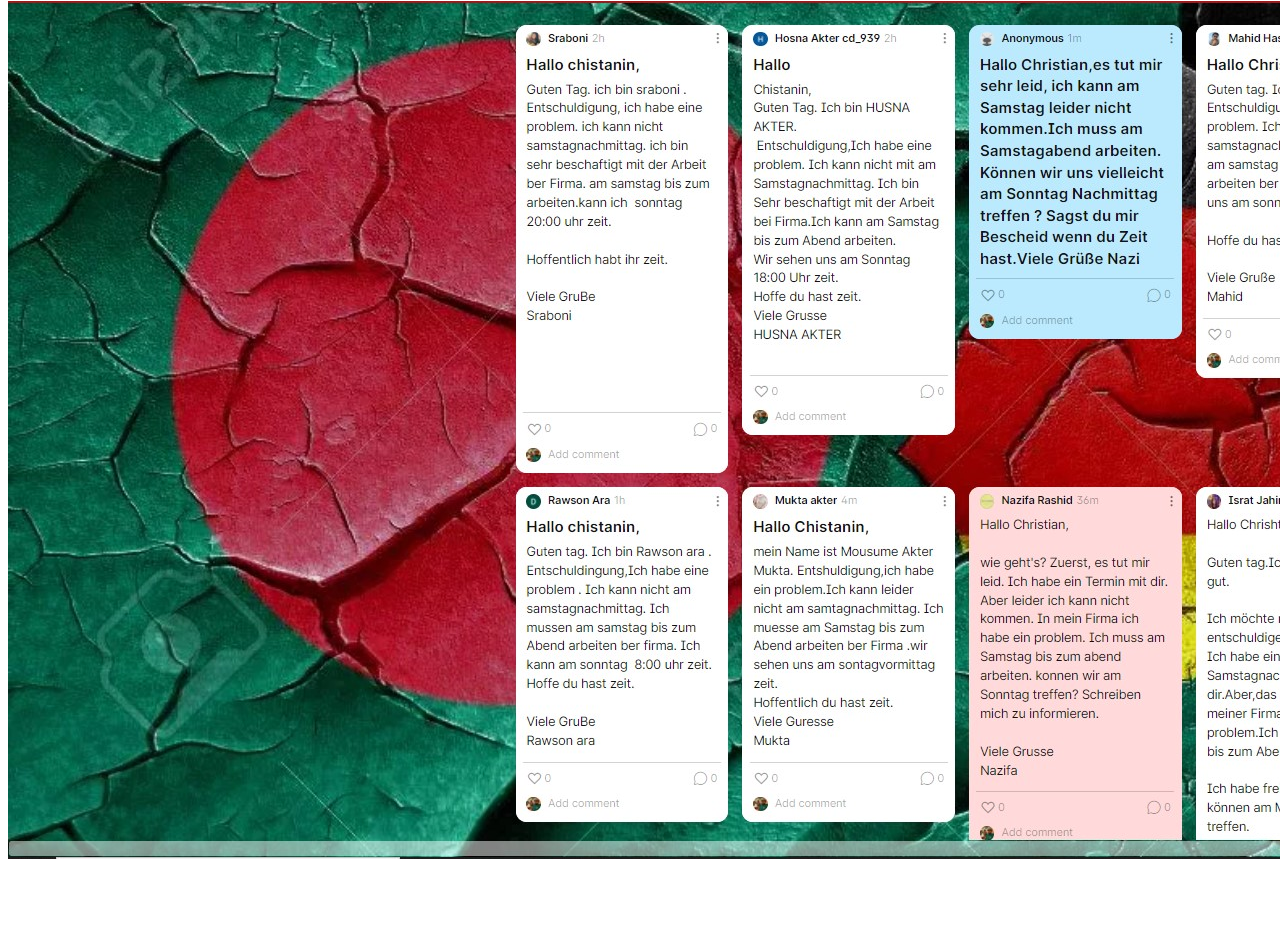
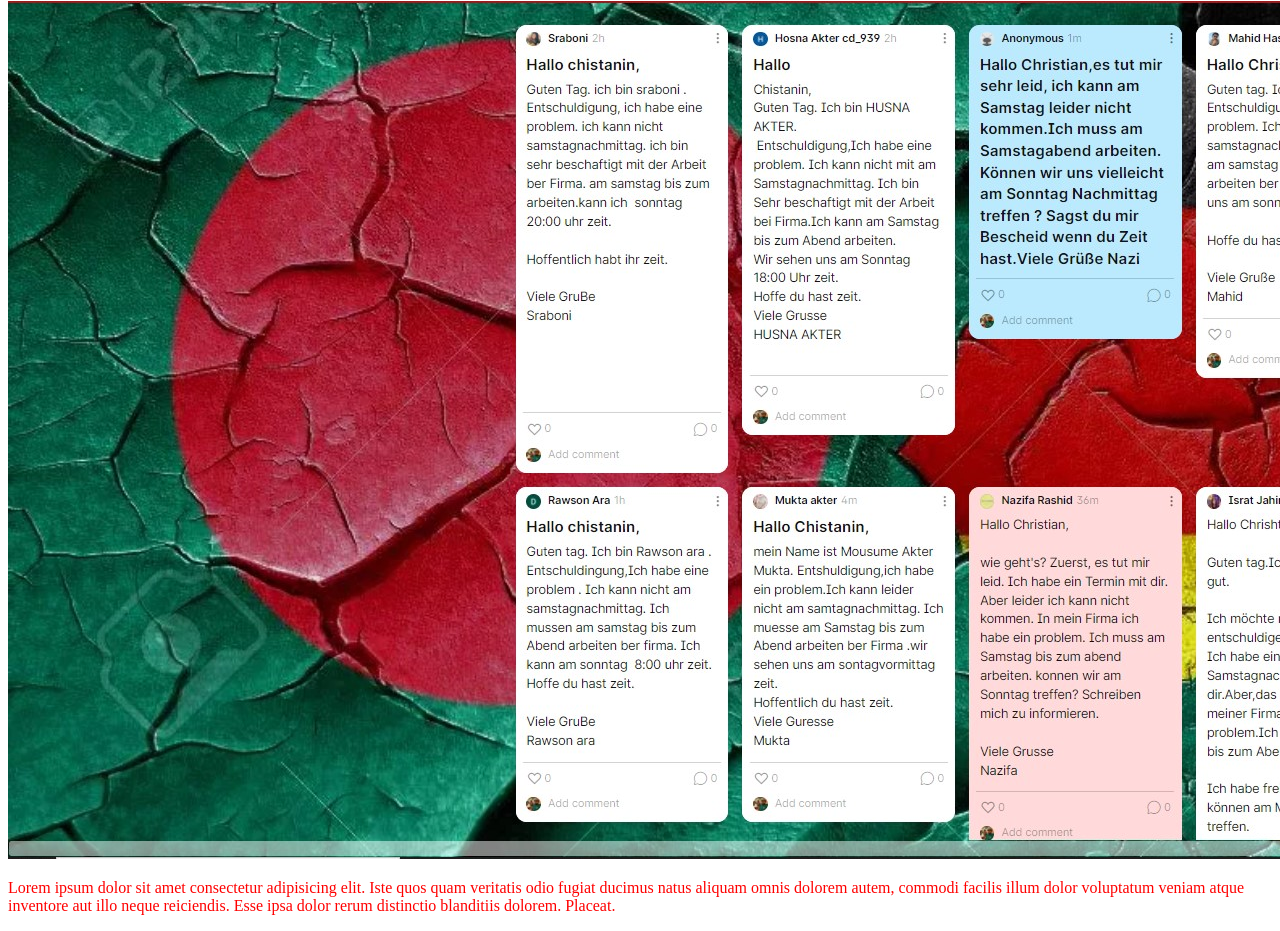
Before and after one commit to anamulislamshamim/repo-one, a plain HTML site: page index.html in a window 1280 px wide. Shown: the part 1397-2328 px from the top of the page. Before the commit the page ends 2268 px from the top, so only its background shows below. Drawn offline with Linux system fonts and the light colour scheme.

Commit message:
add a new blog

```diff
--- a/index.html
+++ b/index.html
@@ -13,5 +13,6 @@
     <img src="me.jpeg" alt="">
     <!--img add from different branch-->
     <img src="padlet_ss.jpg" alt="">
+    <p>Lorem ipsum dolor sit amet consectetur adipisicing elit. Iste quos quam veritatis odio fugiat ducimus natus aliquam omnis dolorem autem, commodi facilis illum dolor voluptatum veniam atque inventore aut illo neque reiciendis. Esse ipsa dolor rerum distinctio blanditiis dolorem. Placeat.</p>
 </body>
 </html>
```
